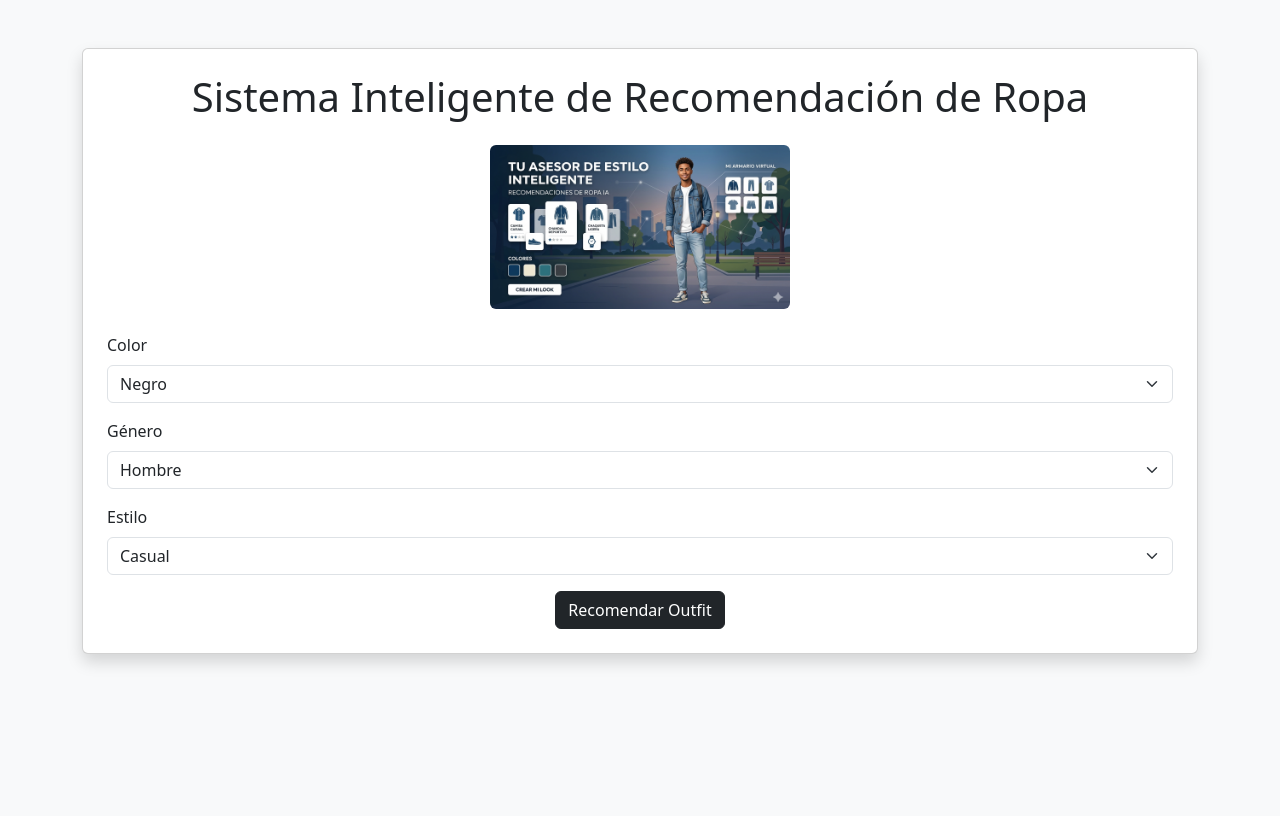
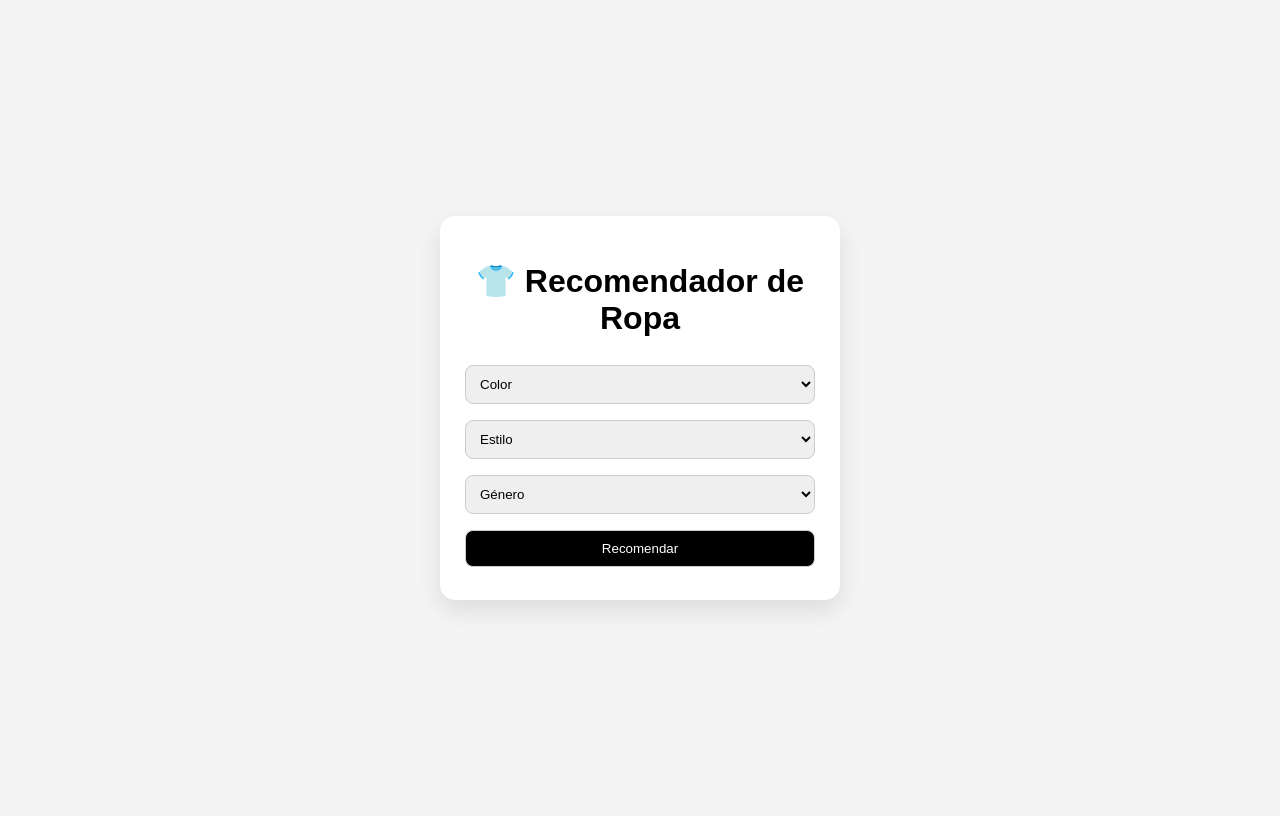
Before and after one commit to monserratdiazroman-art/Recomendador_ropa, a Flask app: page / in a window 1280 px wide. Before the commit the page ends 665 px from the top, so only its background shows below. Run offline with Flask 3, Linux system fonts and the light colour scheme.

Commit message:
descripcion de cambios

```diff
--- a/templates/index.html
+++ b/templates/index.html
@@ -1,116 +1,104 @@
 <!DOCTYPE html>
 <html lang="es">
+<head>
+    <meta charset="UTF-8">
+    <title>Encuentra tu mejor estilo automaticamente</title>
 
-<head>
+    <style>
+        body {
+            font-family: Arial, sans-serif;
+            background: #f4f4f4;
+            display: flex;
+            justify-content: center;
+            align-items: center;
+            height: 100vh;
+        }
 
-    <meta charset="UTF-8">
-    <meta name="viewport" content="width=device-width, initial-scale=1.0">
+        .card {
+            background: white;
+            padding: 25px;
+            border-radius: 15px;
+            box-shadow: 0 10px 25px rgba(0,0,0,0.1);
+            width: 350px;
+            text-align: center;
+        }
 
-    <title>Recomendador de Ropa</title>
+        h1 {
+            margin-bottom: 20px;
+        }
 
-    <!-- Bootstrap -->
+        select, button {
+            width: 100%;
+            padding: 10px;
+            margin: 8px 0;
+            border-radius: 8px;
+            border: 1px solid #ccc;
+        }
 
-    <link href="https://cdn.jsdelivr.net/npm/bootstrap@5.3.3/dist/css/bootstrap.min.css" rel="stylesheet">
+        button {
+            background: black;
+            color: white;
+            cursor: pointer;
+        }
 
+        button:hover {
+            background: #333;
+        }
+
+        img {
+            width: 100%;
+            margin-top: 15px;
+            border-radius: 10px;
+        }
+
+        .resultado {
+            margin-top: 15px;
+        }
+    </style>
 </head>
 
-<body class="bg-light">
+<body>
 
-    <div class="container mt-5">
+<div class="card">
 
-        <div class="card shadow p-4">
+    <h1>👕 Recomendador de Ropa</h1>
 
-            <h1 class="text-center mb-4">
-                Sistema Inteligente de Recomendación de Ropa
-            </h1>
+    <form method="POST" action="/recomendar">
 
-            <div class="text-center">
-
-                <img src="{{ url_for('static', filename='ropa.jpg') }}"
-                     class="img-fluid rounded"
-                     width="300">
-
-            </div>
-
-            <form method="POST" action="/recomendar" class="mt-4">
-
-                <div class="mb-3">
-
-                    <label class="form-label">
-                        Color
-                    </label>
-
-                    <select name="color" class="form-select">
-
-                        <option value="Negro" {% if color == "Negro" %}selected{% endif %}>Negro</option>
-                        <option value="Blanco" {% if color == "Blanco" %}selected{% endif %}>Blanco</option>
-                        <option value="Azul" {% if color == "Azul" %}selected{% endif %}>Azul</option>
-
+        <select name="color" required>
+            <option value="">Color</option>
+            <option>Negro</option>
+            <option>Blanco</option>
+            <option>Azul</option>
         </select>
 
-                </div>
-
-                <div class="mb-3">
-
-    <label class="form-label">
-        Género
-    </label>
-
-    <select name="genero" class="form-select">
-
-        <option value="Hombre" {% if genero == "Hombre" %}selected{% endif %}>Hombre</option>
-        <option value="Mujer" {% if genero == "Mujer" %}selected{% endif %}>Mujer</option>
-
-
+        <select name="estilo" required>
+            <option value="">Estilo</option>
+            <option>Casual</option>
+            <option>Formal</option>
+            <option>Deportivo</option>
         </select>
 
-</div>
-
-                <div class="mb-3">
-
-                    <label class="form-label">
-                        Estilo
-                    </label>
-
-                    <select name="estilo" class="form-select">
-
-                        <option value="Casual" {% if estilo == "Casual" %}selected{% endif %}>Casual</option>
-                        <option value="Formal" {% if estilo == "Formal" %}selected{% endif %}>Formal</option>
-                        <option value="Deportivo" {% if estilo == "Deportivo" %}selected{% endif %}>Deportivo</option>
-
+        <select name="genero" required>
+            <option value="">Género</option>
+            <option>Hombre</option>
+            <option>Mujer</option>
         </select>
 
-                </div>
-
-                <div class="text-center">
-
-                    <button class="btn btn-dark">
-                        Recomendar Outfit
-                    </button>
-
-                </div>
+        <button type="submit">Recomendar</button>
 
     </form>
+
     {% if prenda %}
 
-<div class="alert alert-success mt-4 text-center">
-
-    <h4>
-        Te recomendamos este outfit:
-        {{ prenda }}
-    </h4>
-
-    <img src="{{ url_for('static', filename=imagen) }}"
-         class="img-fluid rounded mt-3"
-         width="300">
-
+    <div class="resultado">
+        <h3>{{ prenda }}</h3>
+        <img src="{{ url_for('static', filename=imagen) }}">
     </div>
 
     {% endif %}
-        </div>
 
 </div>
 
 </body>
-
 </html>
```
Also changed, not shown: requirements.txt (line endings or trailing spaces). Lines whose indentation alone changed are shown as unchanged.
